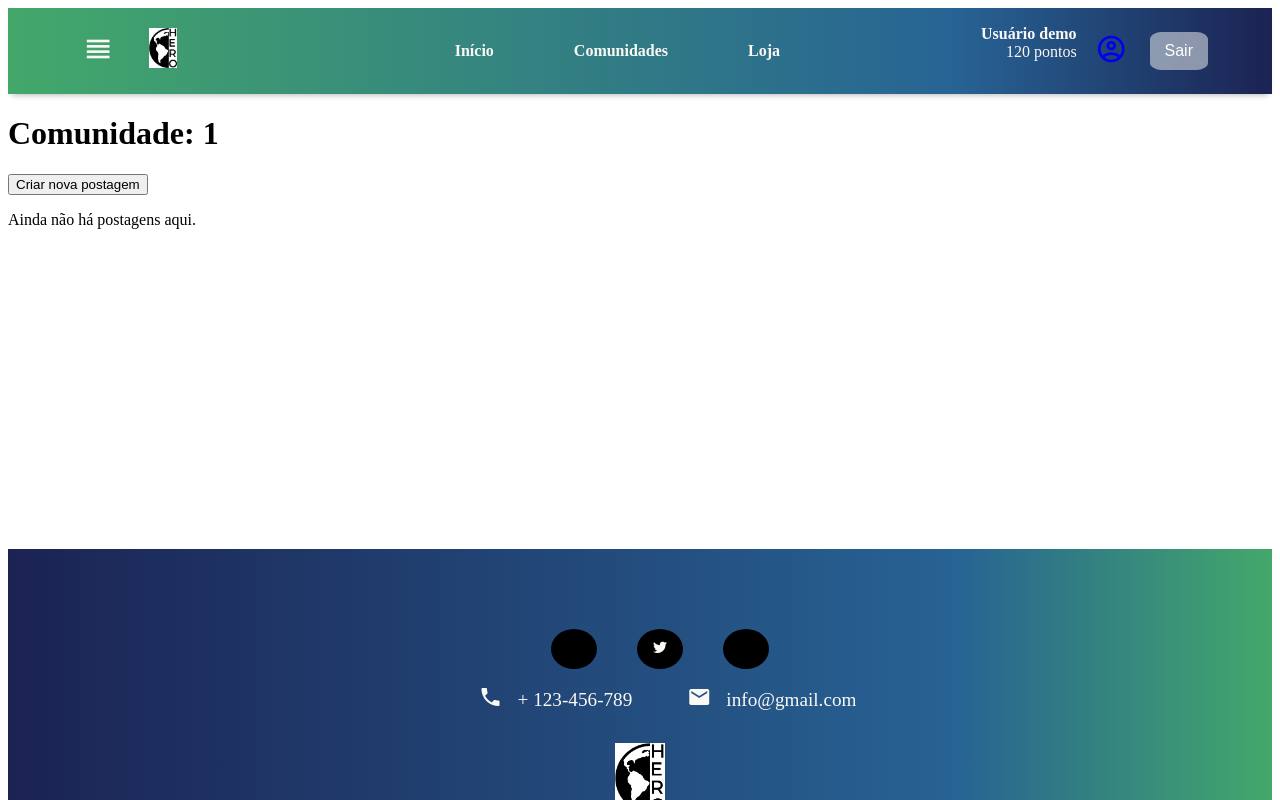
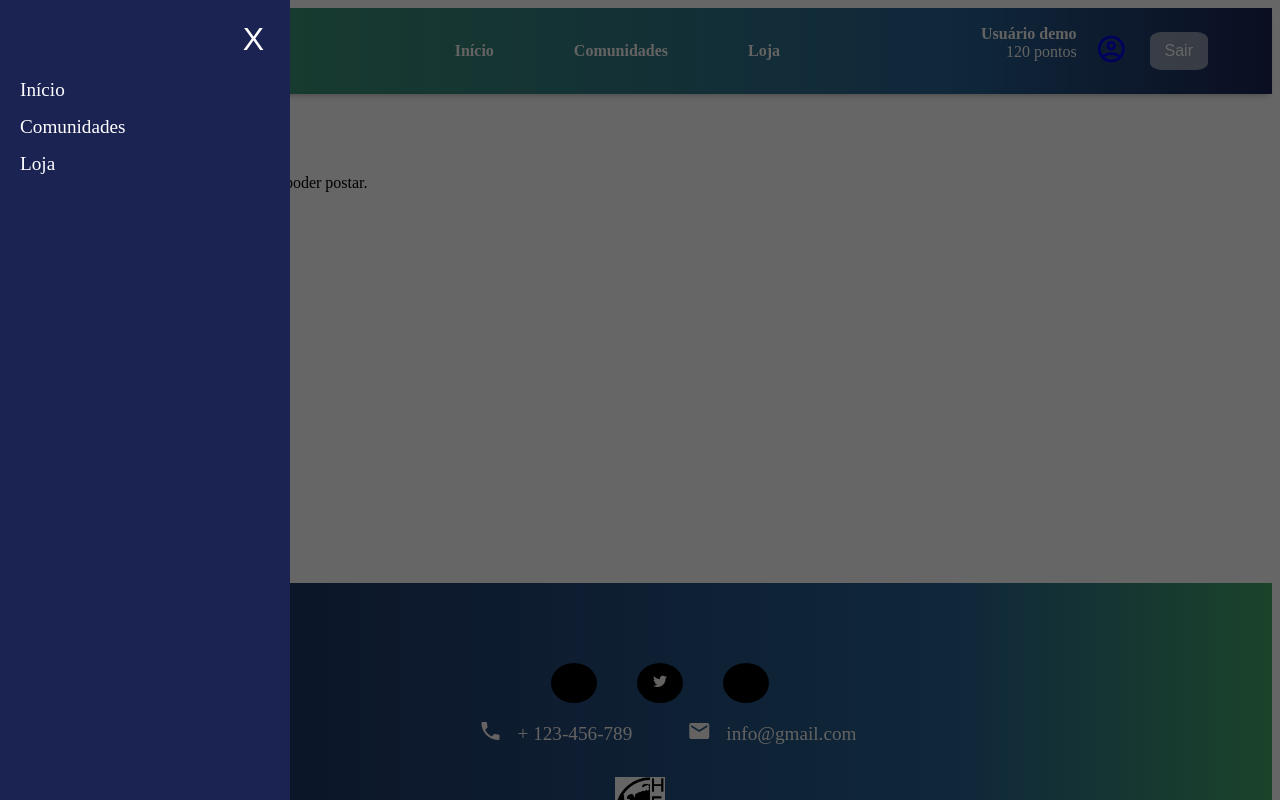
Before and after one commit to HERO-Helping-Everyone-Rewarding-Others/front, a Vue app in the folder hero/: page /comunidade/1 in a window 1280 px wide. Both pictures are taken after a click on the button 97 px from the left and 50 px from the top of the page. Shown: the top 800 px of the page. Built offline with nearby package versions, Linux system fonts and the light colour scheme; some icons are missing.

Commit message:
FEAT#9:loja 100%% funcional e sidebar esta em progresso

```diff
--- a/hero/src/App.vue
+++ b/hero/src/App.vue
@@ -2,7 +2,7 @@
 import { useRoute } from 'vue-router'
 import HeaderComponent from './components/HeaderComponent.vue'
 import FooterComponent from './components/FooterComponent.vue'
-
+import SidebarCommunities from './components/SidebarCommunities.vue'
 const route = useRoute()
 </script>
 
@@ -12,6 +12,9 @@ const route = useRoute()
     <HeaderComponent v-if="route.name !== 'login' && route.name !=='register'" />
 
     <RouterView />
+    <SidebarCommunities/>
+
+
 
     <FooterComponent v-if="route.name !== 'login' && route.name !=='register'" />
   </div>
--- a/hero/src/components/HeaderComponent.vue
+++ b/hero/src/components/HeaderComponent.vue
@@ -1,19 +1,26 @@
 <script setup>
-import { usuario } from '../store/user';
+import { usuario } from '../store/user'
+import { sidebar } from '../store/sidebar' // ✅ importa a store da sidebar
 </script>
+
 <template>
 <header>
  <nav>
+    <!-- botão abre/fecha sidebar -->
     <div>
-        <button class="sidebar-button">
+       <button class="sidebar-button" @click="sidebar.toggleSidebar()">
        <span class="mdi mdi-view-headline"></span>
        </button>
     </div>
+
+    <!-- logo -->
     <h1>
         <router-link to="/">
             <img src="/he(1).png" alt="logo" />
         </router-link>
     </h1>
+
+    <!-- menu normal (fica no header, independente da sidebar) -->
     <ul>
         <li>
           <router-link to="/">
@@ -31,6 +38,8 @@ import { usuario } from '../store/user';
         </router-link>
       </li>
     </ul>
+
+    <!-- info do usuário -->
     <div class="user">
         <div class="user-demo">
             <p id="user-negrito">{{ usuario.nome }}</p>
@@ -42,6 +51,8 @@ import { usuario } from '../store/user';
           </router-link>
         </button>
     </div>
+
+    <!-- sair -->
     <button class="exit-button">Sair</button>
  </nav>
 </header>
--- /dev/null
+++ b/hero/src/components/SidebarCommunities.vue
@@ -0,0 +1,81 @@
+<script setup>
+import { sidebar } from "../store/sidebar";
+</script>
+
+<template>
+  <!-- fundo escuro quando a sidebar está aberta -->
+<div v-show="sidebar.aberto" class="overlay" @click="sidebar.fecharSidebar()"></div>
+<aside v-show="sidebar.aberto" class="sidebar">
+  <button class="close-btn" @click="sidebar.fecharSidebar()">X</button>
+    <nav class="sidebar-menu">
+      <router-link to="/" @click="sidebar.fecharSidebar()">Início</router-link>
+      <router-link to="/comunidades" @click="sidebar.fecharSidebar()">Comunidades</router-link>
+      <router-link to="/loja" @click="sidebar.fecharSidebar()">Loja</router-link>
+    </nav>
+  </aside>
+</template>
+
+<style scoped>
+/* fundo escuro por trás */
+.overlay {
+  position: fixed;
+  top: 0;
+  left: 0;
+  width: 100%;
+  height: 100%;
+  background: rgba(0,0,0,0.6);
+  z-index: 9;
+}
+
+/* sidebar */
+.sidebar {
+  position: fixed;
+  top: 0;
+  left: 0;
+  width: 250px;
+  height: 100%;
+  background: #1b2353;
+  color: white;
+  padding: 20px;
+  z-index: 10;
+  display: flex;
+  flex-direction: column;
+  gap: 20px;
+  animation: slideIn 0.3s ease;
+}
+
+/* botão fechar */
+.close-btn {
+  background: transparent;
+  border: none;
+  font-size: 2rem;
+  align-self: flex-end;
+  color: white;
+  cursor: pointer;
+}
+
+/* links */
+.sidebar-menu {
+  display: flex;
+  flex-direction: column;
+  gap: 15px;
+}
+.sidebar-menu a {
+  text-decoration: none;
+  color: white;
+  font-size: 1.2rem;
+}
+.sidebar-menu a:hover {
+  color: #43a86a;
+}
+
+/* animação */
+@keyframes slideIn {
+  from {
+    transform: translateX(-100%);
+  }
+  to {
+    transform: translateX(0);
+  }
+}
+</style>
--- a/hero/src/pages/CommunityPage.vue
+++ b/hero/src/pages/CommunityPage.vue
@@ -2,6 +2,8 @@
 import { ref, computed } from "vue"
 import { useRoute } from "vue-router"
 import { posts } from "../store/posts"
+import { minhasComunidades, ehDonoComunidade, entrarComunidade } from "../store/communities"
+import { usuario } from "../store/user"
 import NewPostComponent from "../components/NewPostComponent.vue"
 
 const route = useRoute()
@@ -15,8 +17,25 @@ const postsDaComunidade = computed(() =>
   posts.value.filter(p => p.comunidade === nomeComunidade)
 )
 
+// Verifica se o usuário participa ou é dono
+const participa = computed(() =>
+  minhasComunidades.value.some(c => c.nome === nomeComunidade)
+)
+
+const dono = computed(() => {
+  const comunidade = minhasComunidades.value.find(c => c.nome === nomeComunidade)
+  return comunidade ? ehDonoComunidade(usuario.value, comunidade) : false
+})
+
+const podePostar = computed(() => participa.value || dono.value)
+
 function toggleForm() {
   mostrarForm.value = !mostrarForm.value
+}
+
+function entrar() {
+  const comunidade = { nome: nomeComunidade, criadorId: 999 } // mock (ideal puxar do backend)
+  entrarComunidade(comunidade)
 }
 </script>
 
@@ -26,14 +45,24 @@ function toggleForm() {
       Comunidade: {{ nomeComunidade }}
     </h1>
 
-    <!-- Botão que mostra/esconde o formulário -->
+    <!-- Se pode postar, mostra o botão e o form -->
+    <div v-if="podePostar">
       <button @click="toggleForm"
         class="bg-indigo-600 text-white px-4 py-2 rounded hover:bg-indigo-700 mb-4">
         {{ mostrarForm ? "Fechar formulário" : "Criar nova postagem" }}
       </button>
 
-    <!-- Formulário só aparece se mostrarForm for true -->
       <NewPostComponent v-if="mostrarForm" :comunidade-fixa="nomeComunidade" />
+    </div>
+
+    <!-- Se não participa, mostra aviso e botão -->
+    <div v-else class="mb-4 p-4 bg-yellow-100 border border-yellow-300 rounded">
+      <p class="text-yellow-800">Você precisa entrar nesta comunidade para poder postar.</p>
+      <button @click="entrar"
+        class="mt-2 bg-green-600 text-white px-4 py-2 rounded hover:bg-green-700">
+        Entrar na comunidade
+      </button>
+    </div>
 
     <!-- Lista de posts -->
     <div v-if="postsDaComunidade.length" class="mt-6 space-y-4">
@@ -42,7 +71,6 @@ function toggleForm() {
         <h2 class="font-semibold">{{ post.usuario }}</h2>
         <p class="text-gray-700">{{ post.conteudo }}</p>
 
-         <!-- renderiza a imagem se existir -->
         <img v-if="post.imagem"
              :src="post.imagem"
              alt="Imagem do post"
--- a/hero/src/pages/HomePage.vue
+++ b/hero/src/pages/HomePage.vue
@@ -21,6 +21,7 @@ const togglePost = () => {
 
     <FeedComponent />
 
+
   </div>
 </template>
 <style scoped>
--- a/hero/src/pages/LojaPage.vue
+++ b/hero/src/pages/LojaPage.vue
@@ -1,42 +1,42 @@
 <script setup>
-import { ref } from 'vue'
-import { usuario } from '../store/user'
+import { ref } from "vue";
+import { usuario, gastarPontos } from "../store/user";
 
-// Itens da loja (mock, depois você pode puxar de uma API se quiser)
+// Itens da loja
 const itens = ref([
-  { id: 1, nome: 'Camiseta exclusiva', preco: 100, descricao: 'Uma camiseta estilosa da comunidade.' },
-  { id: 2, nome: 'Caneca personalizada', preco: 50, descricao: 'Caneca oficial para café ou chá.' },
-  { id: 3, nome: 'Adesivo da comunidade', preco: 20, descricao: 'Adesivo para colar onde quiser.' },
-])
+  { id: 1, nome: "Camiseta exclusiva", preco: 100, descricao: "Uma camiseta estilosa da comunidade." },
+  { id: 2, nome: "Caneca personalizada", preco: 50, descricao: "Caneca oficial para café ou chá." },
+  { id: 3, nome: "Adesivo da comunidade", preco: 20, descricao: "Adesivo para colar onde quiser." },
+]);
 
 // Controle do modal
-const itemSelecionado = ref(null)
-const mostrarModal = ref(false)
+const itemSelecionado = ref(null);
+const mostrarModal = ref(false);
 
 const abrirModal = (item) => {
-  itemSelecionado.value = item
-  mostrarModal.value = true
-}
+  itemSelecionado.value = item;
+  mostrarModal.value = true;
+};
 
 const fecharModal = () => {
-  itemSelecionado.value = null
-  mostrarModal.value = false
-}
+  itemSelecionado.value = null;
+  mostrarModal.value = false;
+};
 
 const confirmarCompra = () => {
-  if (usuario.pontos >= itemSelecionado.value.preco) {
-    usuario.pontos -= itemSelecionado.value.preco
-    alert(`Você comprou ${itemSelecionado.value.nome}!`)
-    fecharModal()
+  if (gastarPontos(itemSelecionado.value.preco)) {
+    alert(`Você comprou ${itemSelecionado.value.nome}!`);
+    fecharModal();
   } else {
-    alert('Pontos insuficientes.')
+    alert("Pontos insuficientes.");
   }
-}
+};
 </script>
 
 <template>
   <div class="loja">
     <h1>Loja de Recompensas</h1>
+    <!-- aqui NÃO usa .value -->
     <p class="pontos">Seus pontos: <strong>{{ usuario.pontos }}</strong></p>
 
     <div class="grid">
@@ -52,9 +52,9 @@ const confirmarCompra = () => {
     <div v-if="mostrarModal" class="modal-overlay" @click.self="fecharModal">
       <div class="modal">
         <h2>Confirmar compra</h2>
-        <p><strong>{{ itemSelecionado.nome }}</strong></p>
-        <p>{{ itemSelecionado.descricao }}</p>
-        <p>Preço: <strong>{{ itemSelecionado.preco }} pontos</strong></p>
+        <p><strong>{{ itemSelecionado?.nome }}</strong></p>
+        <p>{{ itemSelecionado?.descricao }}</p>
+        <p>Preço: <strong>{{ itemSelecionado?.preco }} pontos</strong></p>
         <div class="botoes">
           <button class="cancelar" @click="fecharModal">Cancelar</button>
           <button class="confirmar" @click="confirmarCompra">Confirmar</button>
--- a/hero/src/router/index.js
+++ b/hero/src/router/index.js
@@ -6,8 +6,6 @@ import RegisterPage from '../pages/RegisterPage.vue'
 import HomePage from '../pages/HomePage.vue'
 import CommunitiesPage from '../pages/CommunitiesPage.vue'
 import CommunityPage from '../pages/CommunityPage.vue'
-
-// ⬇️ Importando a loja
 import LojaPage from '../pages/LojaPage.vue'
 
 const routes = [
@@ -16,7 +14,6 @@ const routes = [
   { path: '/register', name: 'register', component: RegisterPage },
   { path: '/comunidades', name: 'comunidades', component: CommunitiesPage },
   { path: '/comunidade/:nome', name: 'comunidade', component: CommunityPage, props: true },
-  // ⬇️ Nova rota para a Loja
   { path: '/loja', name: 'loja', component: LojaPage },
 ]
 
--- /dev/null
+++ b/hero/src/store/communities.js
@@ -0,0 +1,29 @@
+import { ref } from "vue";
+
+// Todas as comunidades disponíveis
+export const todasComunidades = ref([
+  { id: 1, nome: "Canil Amor Animal" },
+  { id: 2, nome: "Horta Comunitária" },
+  { id: 3, nome: "Educação Digital" },
+  { id: 4, nome: "Biblioteca Comunitária" },
+  { id: 5, nome: "Apoio aos Idosos" }
+]);
+
+// Comunidades que o usuário participa
+export const minhasComunidades = ref([
+  { id: 1, nome: "Canil Amor Animal" },
+  { id: 2, nome: "Horta Comunitária" },
+  { id: 3, nome: "Educação Digital" }
+]);
+
+// Função para verificar se usuário é dono da comunidade
+export function ehDonoComunidade(usuario, comunidade) {
+  return comunidade.criadorId === usuario.id;
+}
+
+// Função para entrar em uma comunidade
+export function entrarComunidade(comunidade) {
+  if (!minhasComunidades.value.find(c => c.id === comunidade.id)) {
+    minhasComunidades.value.push(comunidade);
+  }
+}
--- /dev/null
+++ b/hero/src/store/sidebar.js
@@ -0,0 +1,11 @@
+import { reactive } from "vue";
+
+export const sidebar = reactive({
+  aberto: false,
+  toggleSidebar() {
+    this.aberto = !this.aberto;
+  },
+  fecharSidebar() {
+    this.aberto = false;
+  }
+});
--- a/hero/src/store/user.js
+++ b/hero/src/store/user.js
@@ -10,16 +10,16 @@ watch(usuario, (val) => {
   localStorage.setItem("userData", JSON.stringify(val));
 }, { deep: true });
 
-// ganhar pontos
+
 export function ganharPontos(qtd) {
   usuario.value.pontos += qtd;
 }
 
-// gastar pontos
+
 export function gastarPontos(qtd) {
   if (usuario.value.pontos >= qtd) {
     usuario.value.pontos -= qtd;
     return true;
   }
-  return false; // pontos insuficientes
+  return false;
 }
```
Lines whose indentation alone changed are shown as unchanged.
